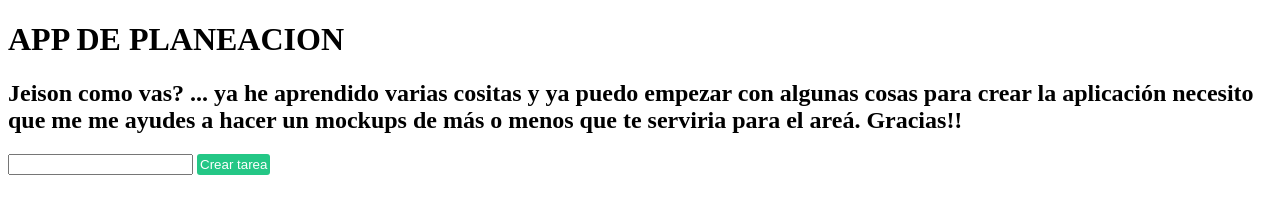
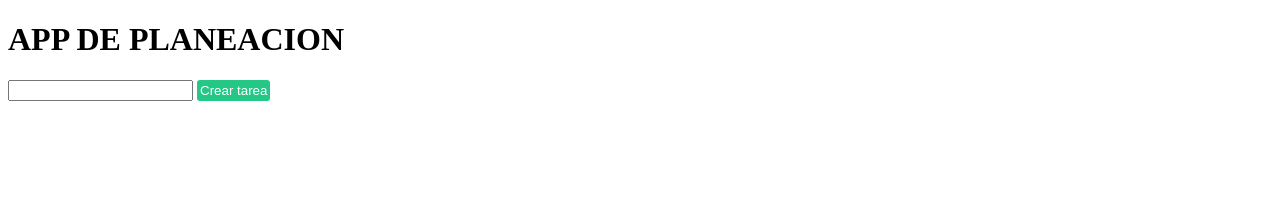
Before and after one commit to jaoq17/emprende-back, a website: page public/index.html in a window 1280 px wide. Drawn offline with Linux system fonts and the light colour scheme; no server answers.

Commit message:
Prueba de cambios

```diff
--- a/public/index.html
+++ b/public/index.html
@@ -9,11 +9,6 @@
 </head>
 <body>
     <h1>APP DE PLANEACION</h1>
-    <div>
-    <h2>Jeison como vas?  ... ya he aprendido varias cositas y ya puedo empezar con algunas cosas para crear la aplicación necesito que me
-        me ayudes a hacer un mockups de más o menos que te serviria para el areá. Gracias!!
-    </h2>
-    </div>
     <input type="text" id="task-name">
     <!-- <button id="get-tasks">Obtener tareas</button> -->
     <button id="create-task">Crear tarea</button>
```
